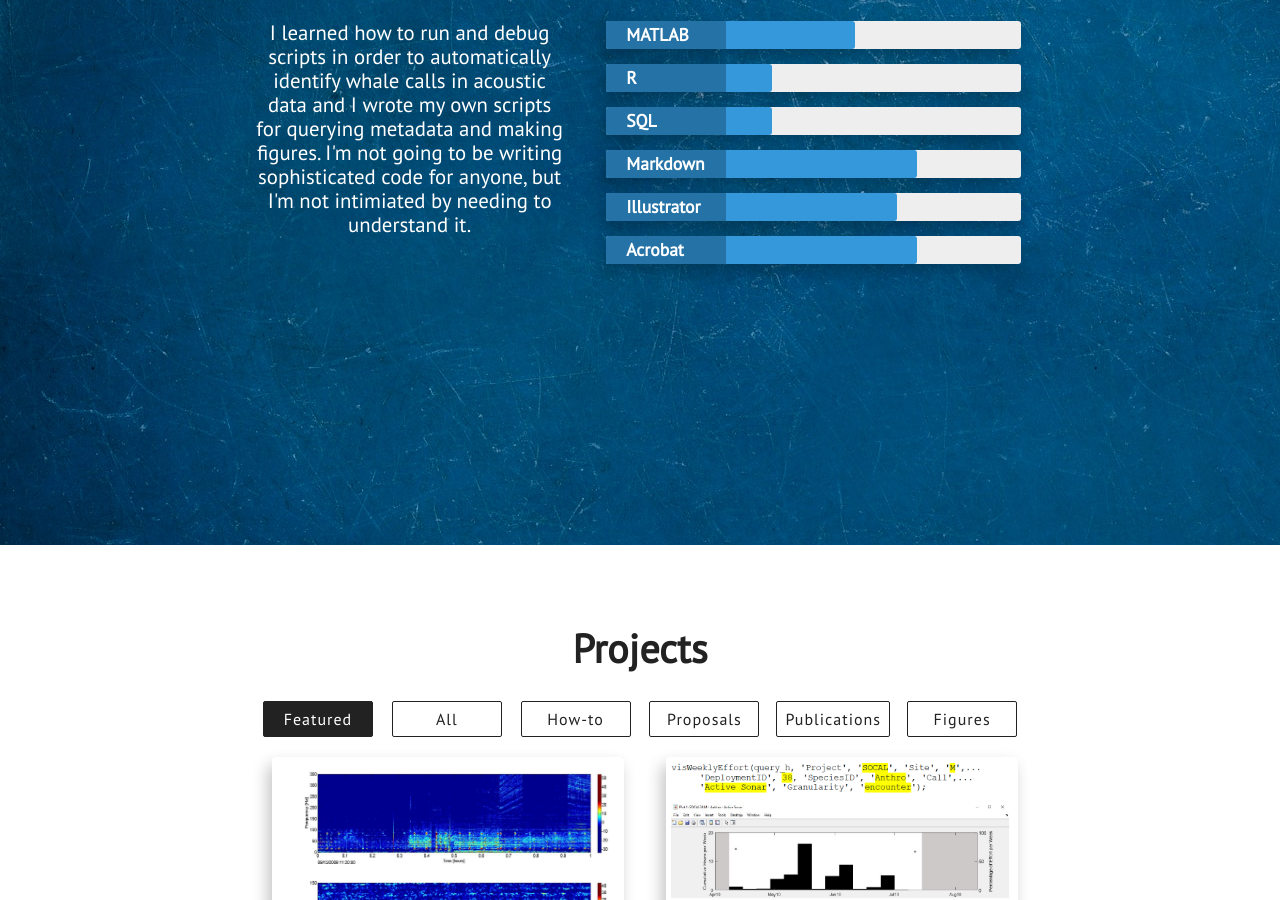
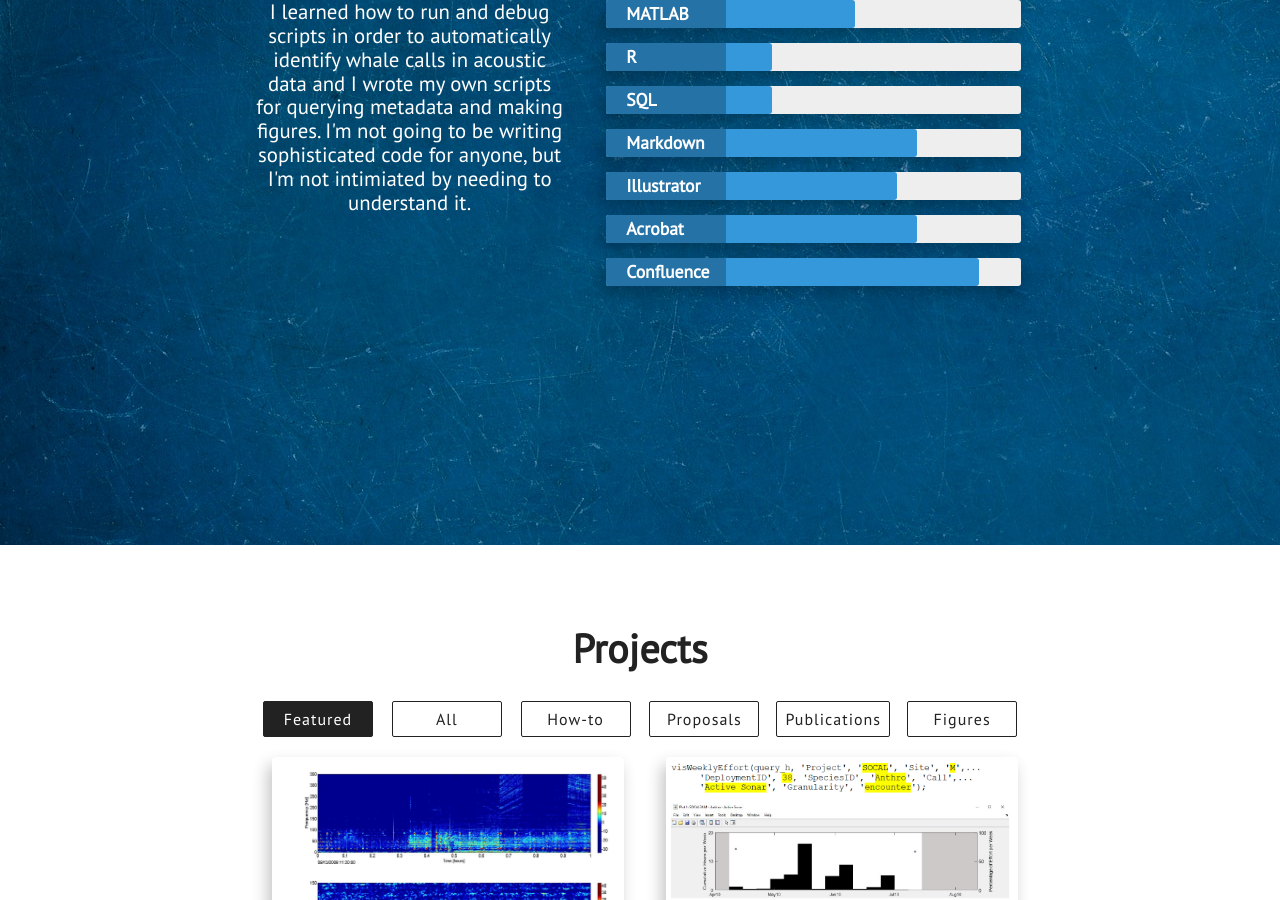
Before and after one commit to alrice12/alrice12.github.io, a Jekyll site: the page built from index.html, in a window 1280 px wide and 900 px high, scrolled down 2355 px. Built offline with Jekyll 4.4.1, drawn with Linux system fonts in a browser that asks for light colours; nearby versions of some CDN libraries.

Commit message:
Update skills.html

```diff
--- a/_includes/skills.html
+++ b/_includes/skills.html
@@ -45,6 +45,11 @@
                             <div class="skillbar-bar" style="background: #3498db;"></div>
                         </div> <!-- End Skill Bar -->
 
+                        <div class="skillbar clearfix " data-percent="90%">
+                            <div class="skillbar-title" style="background: #2980b9"><span>Confluence</span></div>
+                            <div class="skillbar-bar" style="background: #3498db;"></div>
+                        </div> <!-- End Skill Bar -->
+
                     </div>
                 </div>
             </div>
```
